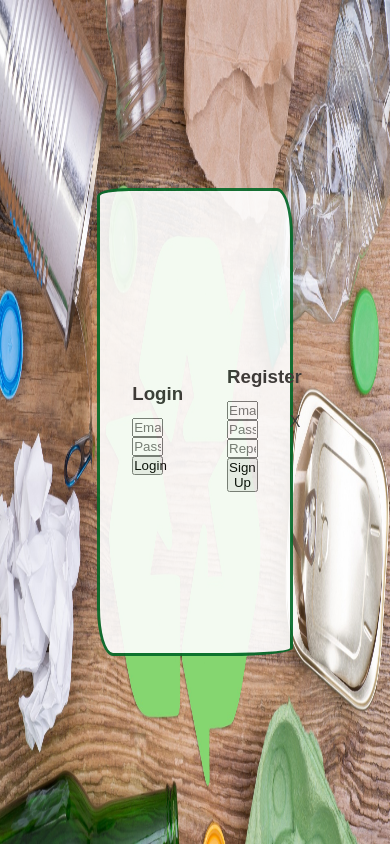
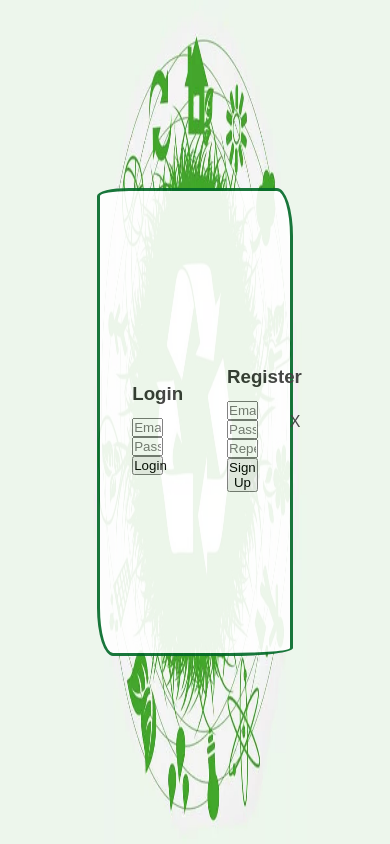
Before and after one commit to salEZY/tr00recycler, a React (Create React App) app in the folder true-recycler-front/: page / in a window 390 px wide. Both pictures are taken after a click on the button "Authenticate". Built offline with nearby package versions, Linux system fonts and the light colour scheme; no server answers.

Commit message:
css refactor

```diff
--- a/true-recycler-front/src/components/Modal/Modal.css
+++ b/true-recycler-front/src/components/Modal/Modal.css
@@ -28,3 +28,9 @@
 .modal form {
   width: 50%;
 }
+
+@media screen and (max-width: 767px) {
+  .modal-holder {
+    background-image: url("../../assets/recycling-small.jpg");
+  }
+}
```
Also changed, not shown: true-recycler-front/src/assets/recycling-small.jpg (added).
